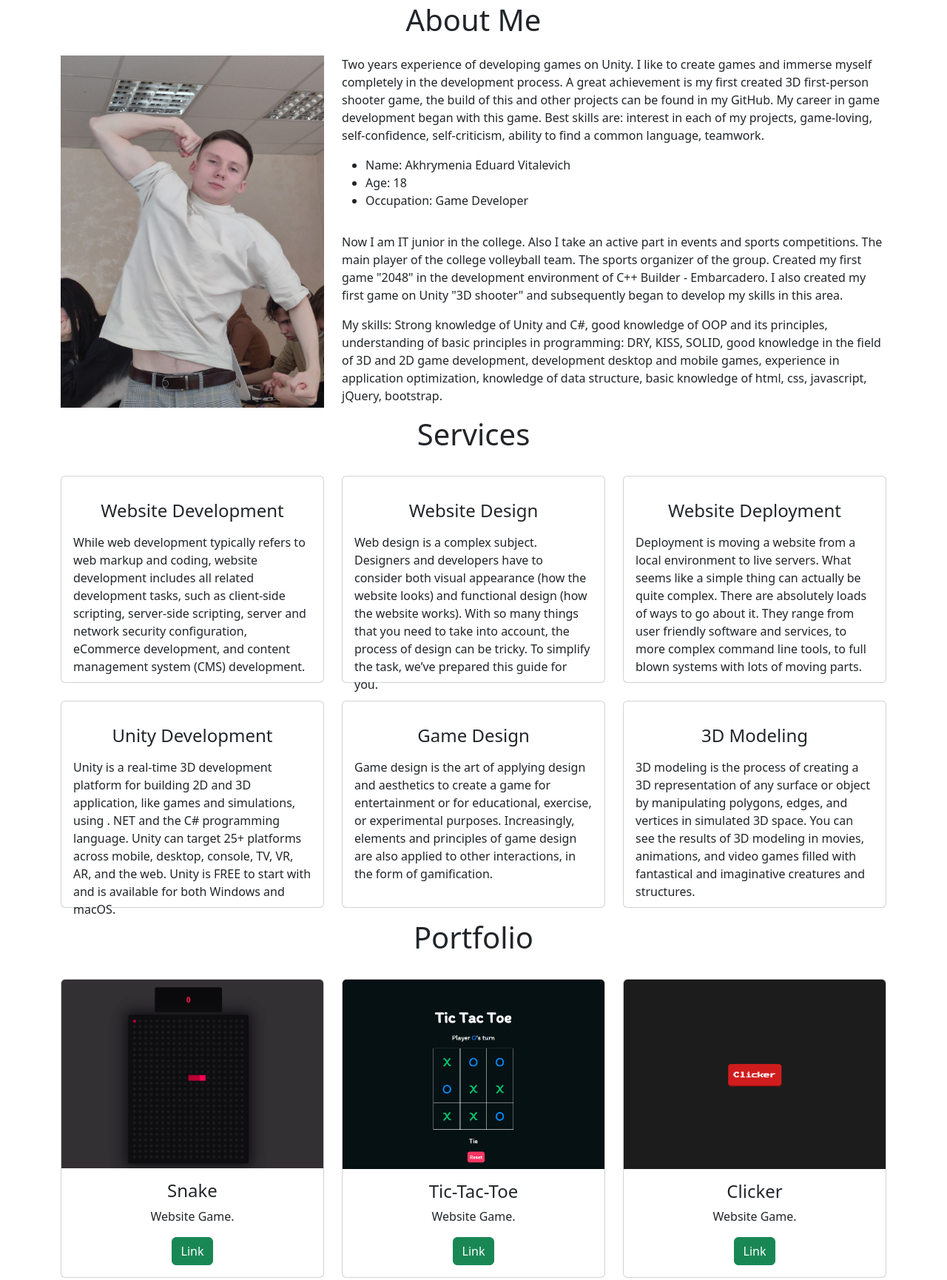
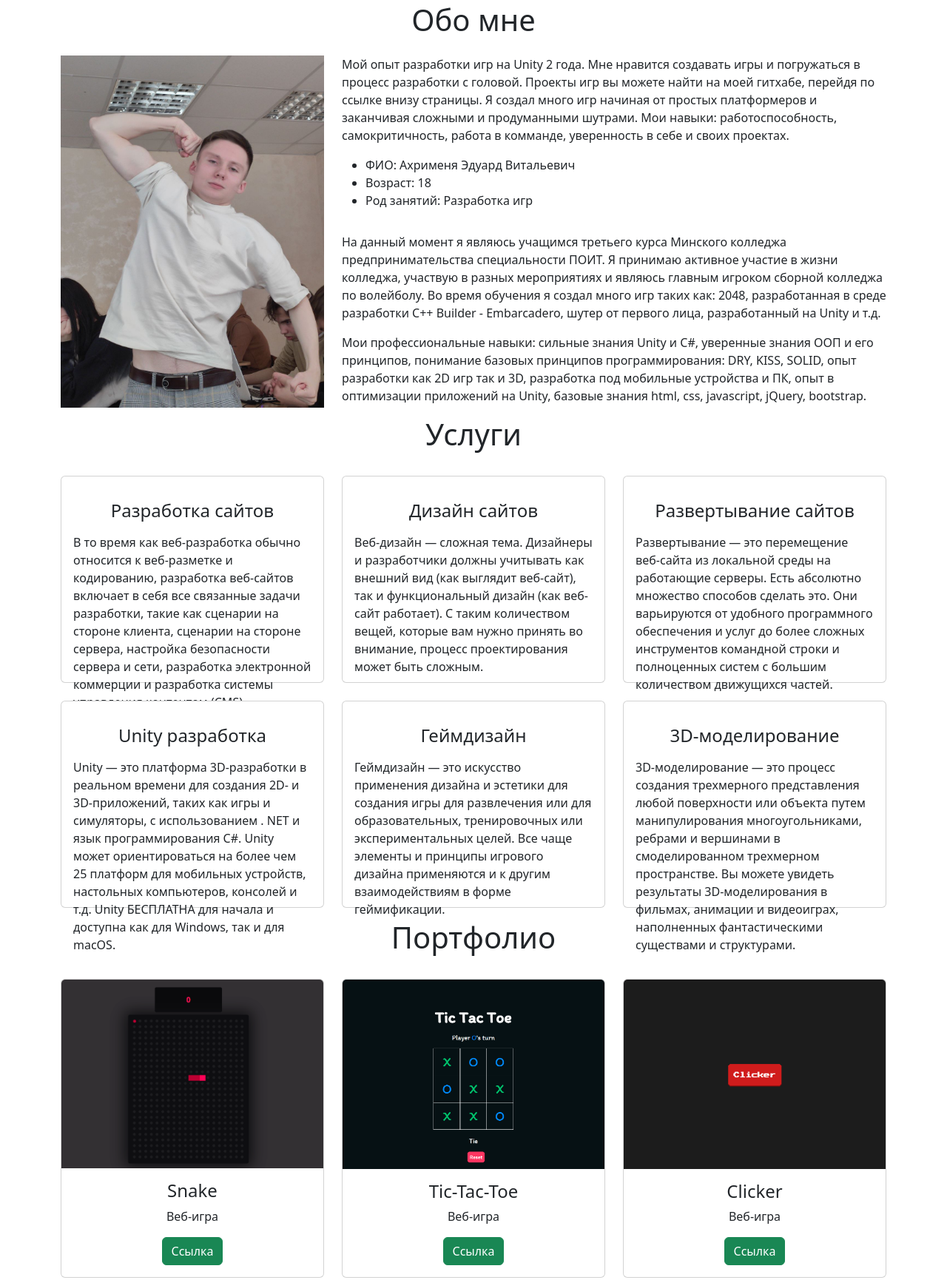
Before and after one commit to Edward-Radzinski/BootstrapPortfolioProject, a plain HTML site: page index.html in a window 1280 px wide. Shown: the part 845-2575 px from the top of the page at 74% size. Drawn offline with nearby package versions, Linux system fonts and the light colour scheme.

Commit message:
added pictures

```diff
--- a/index.html
+++ b/index.html
@@ -15,28 +15,28 @@
 
   <!-- <button class="btn btn-primary scroll-me" style="cursor:pointer;">PLAY</button> -->
 
-  <nav class="navbar navbar-expand-lg fixed-top navbarScroll">
-    <div class="container">
-        <a class="navbar-brand" href="#">Eduard</a>
+  <nav class="navbar navbar-expand-lg fixed-top navbarScroll bg-light">
+    <div class="container" >
+        <a class="navbar-brand" href="#">ЕДИК</a>
         <button class="navbar-toggler" type="button" data-bs-toggle="collapse" data-bs-target="#navbarSupportedContent" aria-controls="navbarSupportedContent" aria-expanded="false" aria-label="Toggle navigation">
             <span class="navbar-toggler-icon"></span>
         </button>
         <div class="collapse navbar-collapse" id="navbarSupportedContent">
             <ul class="navbar-nav ms-auto">
                 <li class="nav-item active">
-                    <a class="nav-link text-black" href="#home">Home</a>
+                    <a class="nav-link text-black" href="#home">Домашняя</a>
                 </li>
                 <li class="nav-item">
-                    <a class="nav-link" href="#about">About</a>
+                    <a class="nav-link" href="#about">Обо мне</a>
                 </li>
                 <li class="nav-item">
-                    <a class="nav-link" href="#services">Services</a>
+                    <a class="nav-link" href="#services">Услуги</a>
                 </li>
                 <li class="nav-item">
-                    <a class="nav-link" href="#portfolio">Portfolio</a>
+                    <a class="nav-link" href="#portfolio">Портфолио</a>
                 </li>
                 <li class="nav-item">
-                    <a class="nav-link" href="#contacts">Contact</a>
+                    <a class="nav-link" href="#contacts">Контакты</a>
                 </li>
             </ul>
         </div>
@@ -47,8 +47,8 @@
   <div class="container-fluid">
       <div class="row">
       <div class="col-lg-12 col-md-12 col-sm-12 col-xs-12 hero-text">
-          <h2 class="hero_title">Hi, it's me Eduard</h2>
-          <p class="hero_desc">I am a professional game developer in Minsk City</p>
+          <h2 class="hero_title">Привет, меня зовут Эдуард!</h2>
+          <p class="hero_desc">Я профессиональный разработичк игр на Unity.</p>
       </div>
       </div>
   </div>
@@ -56,47 +56,44 @@
 
   <section id="about">
     <div class="container mt-4 pt-4">
-        <h1 class="text-center">About Me</h1>
+        <h1 class="text-center">Обо мне</h1>
         <div class="row mt-4">
             <div class="col-lg-4">
                 <img src="me.jpg" class= "imageAboutPage" alt="">
             </div>
 
             <div class="col-lg-8">
-                <p> Two years experience of developing games on Unity. I like to create games and immerse myself completely in the
-                  development process.
-                  A great achievement is my first created 3D first-person shooter game, the build of this and other projects can be found in my
-                  GitHub. My career in game development began with this game.
-                  Best skills are: interest in each of my projects, game-loving, self-confidence, self-criticism, ability to find a common language,
-                  teamwork.
+                <p>
+                    Мой опыт разработки игр на Unity 2 года. Мне нравится создавать игры и погружаться в процесс разработки с головой.
+                    Проекты игр вы можете найти на моей гитхабе, перейдя по ссылке внизу страницы.
+                    Я создал много игр начиная от простых платформеров и заканчивая сложными и продуманными шутрами.
+                    Мои навыки: работоспособность, самокритичность, работа в комманде, уверенность в себе и своих проектах.
                 </p>
                 <div class="row mt-3">
                     <div class="col-md-6">
                         <ul>
-                            <li>Name: Akhrymenia Eduard Vitalevich</li>
-                            <li>Age: 18</li>
-                            <li>Occupation: Game Developer</li>
+                            <li>ФИО: Ахрименя Эдуард Витальевич</li>
+                            <li>Возраст: 18</li>
+                            <li>Род занятий: Разработка игр</li>
 
                         </ul>
                     </div>
                 </div>
                 <div class="row mt-3">
-                    <p> Now I am IT junior in the college. Also I take an active part in events and sports competitions.
-                      The main player of the college volleyball team. The sports organizer of the group.
-                      Created my first game "2048" in the development environment of C++ Builder - Embarcadero. I also
-                      created my first game on Unity "3D shooter" and subsequently began to develop my skills in this
-                      area.
+                    <p>
+                        На данный момент я являюсь учащимся третьего курса Минского колледжа предпринимательства специальности ПОИТ.
+                        Я принимаю активное участие в жизни колледжа, участвую в разных мероприятиях и являюсь главным игроком сборной колледжа по волейболу.
+                        Во время обучения я создал много игр таких как: 2048, разработанная в среде разработки C++ Builder - Embarcadero, шутер от первого лица, разработанный на Unity и т.д.
                     </p>
                     <p>
-                      My skills:
-                      Strong knowledge of Unity and C#,
-                      good knowledge of OOP and its principles,
-                      understanding of basic principles in programming: DRY, KISS, SOLID,
-                      good knowledge in the field of 3D and 2D game development,
-                      development desktop and mobile games,
-                      experience in application optimization,
-                      knowledge of data structure,
-                      basic knowledge of html, css, javascript, jQuery, bootstrap.
+                        Мои профессиональные навыки:
+                        cильные знания Unity и C#,
+                        уверенные знания ООП и его принципов,
+                        понимание базовых принципов программирования: DRY, KISS, SOLID,
+                        опыт разработки как 2D игр так и 3D,
+                        разработка под мобильные устройства и ПК,
+                        опыт в оптимизации приложений на Unity,
+                        базовые знания html, css, javascript, jQuery, bootstrap.
                     </p>
                 </div>
             </div>
@@ -106,15 +103,15 @@
 
 <section id="services">
   <div class="container">
-      <h1 class="text-center">Services</h1>
+      <h1 class="text-center">Услуги</h1>
       <div class="row">
           <div class="col-lg-4 mt-4">
               <div class="card servicesText">
                   <div class="card-body">
                       <i class="fas servicesIcon fa-clock"></i>
-                      <h4 class="card-title mt-3">Website Development</h4>
+                      <h4 class="card-title mt-3">Разработка сайтов</h4>
                       <p class="card-text mt-3">
-                        While web development typically refers to web markup and coding, website development includes all related development tasks, such as client-side scripting, server-side scripting, server and network security configuration, eCommerce development, and content management system (CMS) development.
+                        В то время как веб-разработка обычно относится к веб-разметке и кодированию, разработка веб-сайтов включает в себя все связанные задачи разработки, такие как сценарии на стороне клиента, сценарии на стороне сервера, настройка безопасности сервера и сети, разработка электронной коммерции и разработка системы управления контентом (CMS).
                       </p>
                   </div>
               </div>
@@ -124,8 +121,9 @@
               <div class="card servicesText">
                   <div class="card-body">
                       <i class='fas servicesIcon fa-layer-group'></i>
-                      <h4 class="card-title mt-3">Website Design</h4>
-                      <p class="card-text mt-3">Web design is a complex subject. Designers and developers have to consider both visual appearance (how the website looks) and functional design (how the website works). With so many things that you need to take into account, the process of design can be tricky. To simplify the task, we’ve prepared this guide for you.
+                      <h4 class="card-title mt-3">Дизайн сайтов</h4>
+                      <p class="card-text mt-3">
+                        Веб-дизайн — сложная тема. Дизайнеры и разработчики должны учитывать как внешний вид (как выглядит веб-сайт), так и функциональный дизайн (как веб-сайт работает). С таким количеством вещей, которые вам нужно принять во внимание, процесс проектирования может быть сложным.
                       </p>
                   </div>
               </div>
@@ -135,8 +133,11 @@
               <div class="card servicesText">
                   <div class="card-body">
                       <i class='far servicesIcon fa-check-circle'></i>
-                      <h4 class="card-title mt-3">Website Deployment</h4>
-                      <p class="card-text mt-3">Deployment is moving a website from a local environment to live servers. What seems like a simple thing can actually be quite complex. There are absolutely loads of ways to go about it. They range from user friendly software and services, to more complex command line tools, to full blown systems with lots of moving parts.
+                      <h4 class="card-title mt-3">Развертывание сайтов</h4>
+                      <p class="card-text mt-3">
+                        Развертывание — это перемещение веб-сайта из локальной среды на работающие серверы.
+                        Есть абсолютно множество способов сделать это.
+                        Они варьируются от удобного программного обеспечения и услуг до более сложных инструментов командной строки и полноценных систем с большим количеством движущихся частей.
                       </p>
                   </div>
               </div>
@@ -147,8 +148,9 @@
             <div class="card servicesText">
                 <div class="card-body">
                     <i class='fas servicesIcon fa-search'></i>
-                    <h4 class="card-title mt-3">Unity Development</h4>
-                    <p class="card-text mt-3">Unity is a real-time 3D development platform for building 2D and 3D application, like games and simulations, using . NET and the C# programming language. Unity can target 25+ platforms across mobile, desktop, console, TV, VR, AR, and the web. Unity is FREE to start with and is available for both Windows and macOS.
+                    <h4 class="card-title mt-3">Unity разработка</h4>
+                    <p class="card-text mt-3">
+                        Unity — это платформа 3D-разработки в реальном времени для создания 2D- и 3D-приложений, таких как игры и симуляторы, с использованием . NET и язык программирования C#. Unity может ориентироваться на более чем 25 платформ для мобильных устройств, настольных компьютеров, консолей и т.д. Unity БЕСПЛАТНА для начала и доступна как для Windows, так и для macOS.
                     </p>
                 </div>
             </div>
@@ -158,8 +160,9 @@
             <div class="card servicesText">
                 <div class="card-body">
                     <i class='fas servicesIcon fa-shield-alt'></i>
-                    <h4 class="card-title mt-3">Game Design</h4>
-                    <p class="card-text mt-3">Game design is the art of applying design and aesthetics to create a game for entertainment or for educational, exercise, or experimental purposes. Increasingly, elements and principles of game design are also applied to other interactions, in the form of gamification.
+                    <h4 class="card-title mt-3">Геймдизайн</h4>
+                    <p class="card-text mt-3">
+                        Геймдизайн — это искусство применения дизайна и эстетики для создания игры для развлечения или для образовательных, тренировочных или экспериментальных целей. Все чаще элементы и принципы игрового дизайна применяются и к другим взаимодействиям в форме геймификации.
                     </p>
                 </div>
             </div>
@@ -169,8 +172,9 @@
             <div class="card servicesText">
                 <div class="card-body">
                     <i class='fas servicesIcon fa-wrench'></i>
-                    <h4 class="card-title mt-3">3D Modeling</h4>
-                    <p class="card-text mt-3">3D modeling is the process of creating a 3D representation of any surface or object by manipulating polygons, edges, and vertices in simulated 3D space. You can see the results of 3D modeling in movies, animations, and video games filled with fantastical and imaginative creatures and structures.
+                    <h4 class="card-title mt-3">3D-моделирование</h4>
+                    <p class="card-text mt-3">
+                        3D-моделирование — это процесс создания трехмерного представления любой поверхности или объекта путем манипулирования многоугольниками, ребрами и вершинами в смоделированном трехмерном пространстве. Вы можете увидеть результаты 3D-моделирования в фильмах, анимации и видеоиграх, наполненных фантастическими существами и структурами.
                     </p>
                 </div>
             </div>
@@ -181,7 +185,7 @@
 
 <section id="portfolio">
 <div class="container mt-3">
-    <h1 class="text-center">Portfolio</h1>
+    <h1 class="text-center">Портфолио</h1>
     <div class="row">
         <div class="col-lg-4 mt-4">
             <div class="card">
@@ -189,8 +193,8 @@
                 <div class="card-body">
                     <h4 class="card-title">Snake</h4>
                     <div class="text-center">
-                        <p class="card-text">Website Game.</p>
-                        <a href="#" class="btn btn-success">Link</a>
+                        <p class="card-text">Веб-игра</p>
+                        <a href="#" class="btn btn-success">Ссылка</a>
                     </div>
                 </div>
             </div>
@@ -202,8 +206,8 @@
                 <div class="card-body">
                     <h4 class="card-title">Tic-Tac-Toe</h4>
                     <div class="text-center">
-                        <p class="card-text">Website Game.</p>
-                        <a href="#" class="btn btn-success">Link</a>
+                        <p class="card-text">Веб-игра</p>
+                        <a href="#" class="btn btn-success">Ссылка</a>
                     </div>
                 </div>
             </div>
@@ -215,8 +219,8 @@
                 <div class="card-body">
                     <h4 class="card-title">Clicker</h4>
                     <div class="text-center">
-                        <p class="card-text">Website Game.</p>
-                        <a href="#" class="btn btn-success">Link</a>
+                        <p class="card-text">Веб-игра</p>
+                        <a href="#" class="btn btn-success">Ссылка</a>
                     </div>
                 </div>
             </div>
@@ -230,14 +234,41 @@
                 <div class="card-body">
                     <h4 class="card-title">Rocket Mans</h4>
                     <div class="text-center">
-                        <p class="card-text">Unity Game.</p>
-                        <a href="#" class="btn btn-success">Link</a>
+                        <p class="card-text">Unity игра</p>
+                        <a href="#" class="btn btn-success">Ссылка</a>
                     </div>
                 </div>
             </div>
         </div>
 
+        <div class="col-lg-4 mt-4">
+            <div class="card portfolioContent">
+                <img class="card-img-top" src="Race.png" alt="Card image" style="width:100%">
+                <div class="card-body">
+                    <h4 class="card-title">Race The Sun</h4>
+                    <div class="text-center">
+                        <p class="card-text">Unity игра</p>
+                        <a href="#" class="btn btn-success">Ссылка</a>
+                    </div>
+                </div>
+            </div>
+        </div>
+
+        <div class="col-lg-4 mt-4">
+            <div class="card portfolioContent">
+                <img class="card-img-top" src="Chicken.png" alt="Card image" style="width:100%">
+                <div class="card-body">
+                    <h4 class="card-title">Chicken Runner</h4>
+                    <div class="text-center">
+                        <p class="card-text">Unity игра</p>
+                        <a href="#" class="btn btn-success">Ссылка</a>
+                    </div>
+                </div>
+            </div>
+        </div>
     </div>
+
+
 </section>
 
 <div class="mydiv" id="contacts">
```
Also changed, not shown: Chicken.png (added), Race.png (added), play.png (added).
